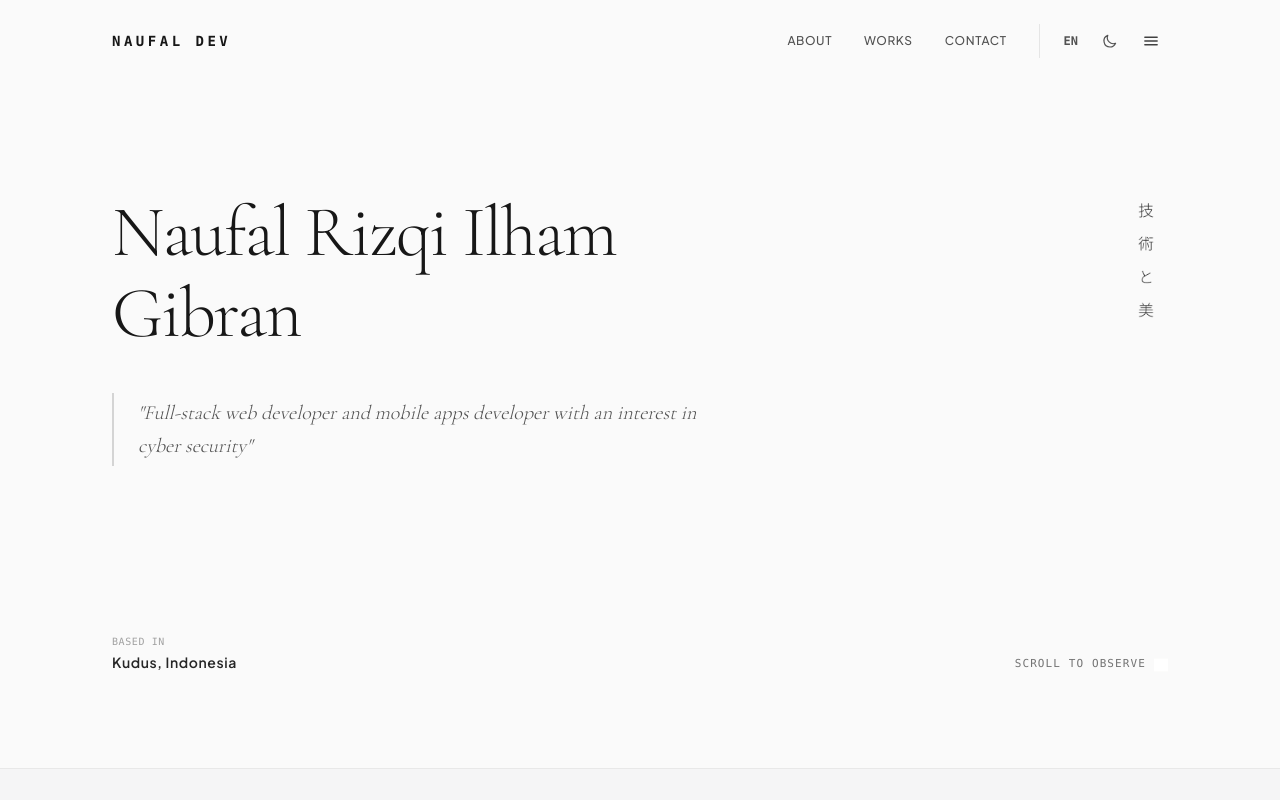
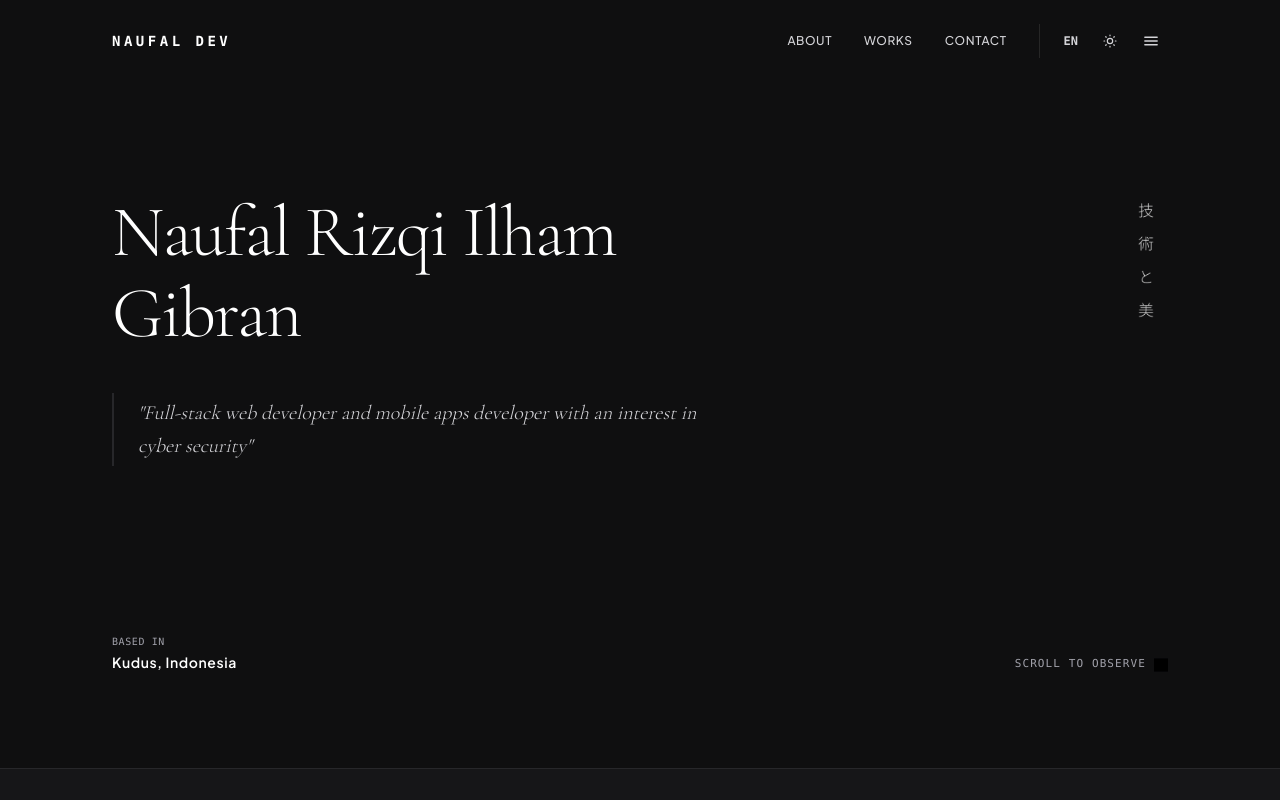
Before and after one commit to Naufal002/websiteku, a Next.js app: page / in a window 1280 px wide. Shown: the top 800 px of the page. Built offline with nearby package versions, Linux system fonts and the light colour scheme.

Commit message:
[Naufal] Update default darkmode

```diff
--- a/app/components/navbar.tsx
+++ b/app/components/navbar.tsx
@@ -7,7 +7,7 @@ import { useLanguage } from "../context/LanguageContext";
 export default function Navbar() {
   const [scrolled, setScrolled] = useState(false);
   const [menuOpen, setMenuOpen] = useState(false);
-  const [isDark, setIsDark] = useState(false);
+  const [isDark, setIsDark] = useState(true);
   const { lang, toggleLang } = useLanguage();
 
   const menuRef = useRef<HTMLDivElement>(null);
@@ -16,8 +16,8 @@ export default function Navbar() {
   useEffect(() => {
     // Synchronize DOM theme on mount without triggering ESLint set-state-in-effect error
     const savedTheme = localStorage.getItem("theme");
-    const prefersDark = window.matchMedia("(prefers-color-scheme: dark)").matches;
-    const shouldBeDark = savedTheme === "dark" || (!savedTheme && prefersDark);
+    // Default to dark mode unless explicitly saved as 'light'
+    const shouldBeDark = savedTheme === "light" ? false : true;
 
     if (shouldBeDark) {
       document.documentElement.classList.add("dark");
--- a/app/layout.tsx
+++ b/app/layout.tsx
@@ -27,9 +27,28 @@ export default function RootLayout({
   return (
     <html
       lang="en"
-      className={`${cormorant.variable} ${plusJakarta.variable} font-sans scroll-smooth antialiased`}
+      className={`dark ${cormorant.variable} ${plusJakarta.variable} font-sans scroll-smooth antialiased`}
+      suppressHydrationWarning
     >
-      <body className="bg-[#FAFAFA] text-[#1C1C1E] min-h-screen selection:bg-neutral-200">
+      <head>
+        <script
+          dangerouslySetInnerHTML={{
+            __html: `
+              (function() {
+                try {
+                  var saved = localStorage.getItem('theme');
+                  if (saved === 'light') {
+                    document.documentElement.classList.remove('dark');
+                  } else {
+                    document.documentElement.classList.add('dark');
+                  }
+                } catch (e) {}
+              })();
+            `,
+          }}
+        />
+      </head>
+      <body className="bg-[#FAFAFA] dark:bg-[#0F0F10] text-[#1C1C1E] dark:text-[#F4F4F5] min-h-screen selection:bg-neutral-200 dark:selection:bg-neutral-800">
         <LanguageProvider>
           {children}
         </LanguageProvider>
--- a/app/page.tsx
+++ b/app/page.tsx
@@ -11,7 +11,7 @@ import FooterSection from "./components/FooterSection";
 
 export default function Home() {
   return (
-    <div className="min-h-screen bg-[#FAFAFA] text-[#1C1C1E] selection:bg-neutral-200 w-full overflow-x-hidden">
+    <div className="min-h-screen bg-[#FAFAFA] dark:bg-[#0F0F10] text-[#1C1C1E] dark:text-[#F4F4F5] selection:bg-neutral-200 dark:selection:bg-neutral-800 w-full overflow-x-hidden">
       <Navbar />
       <main className="max-w-full overflow-hidden">
         <HeroSection />
```
